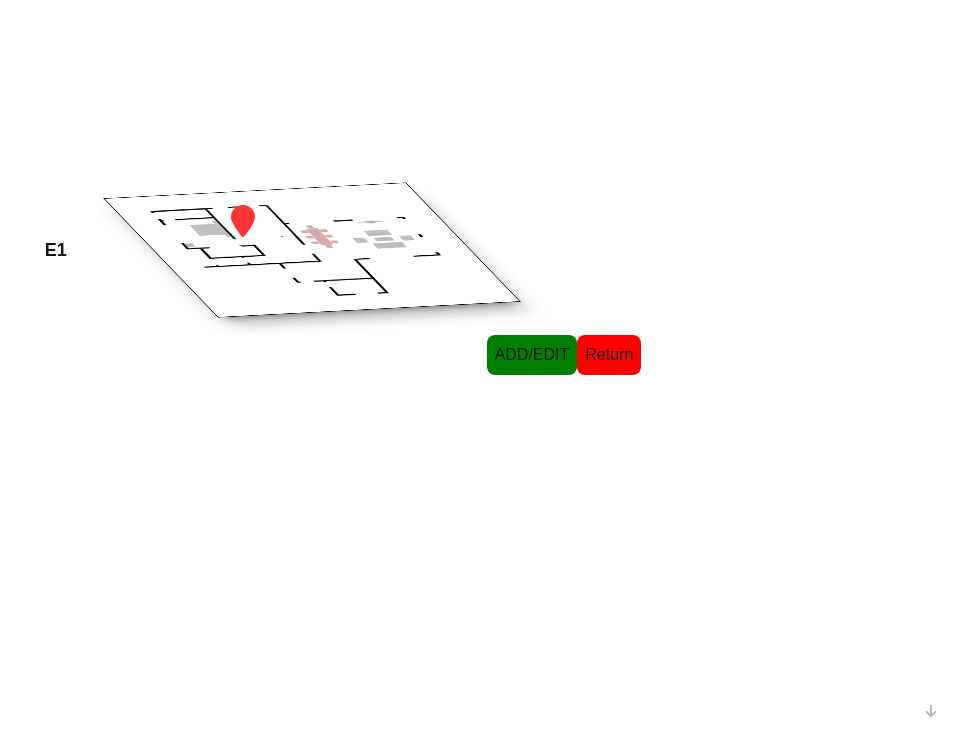
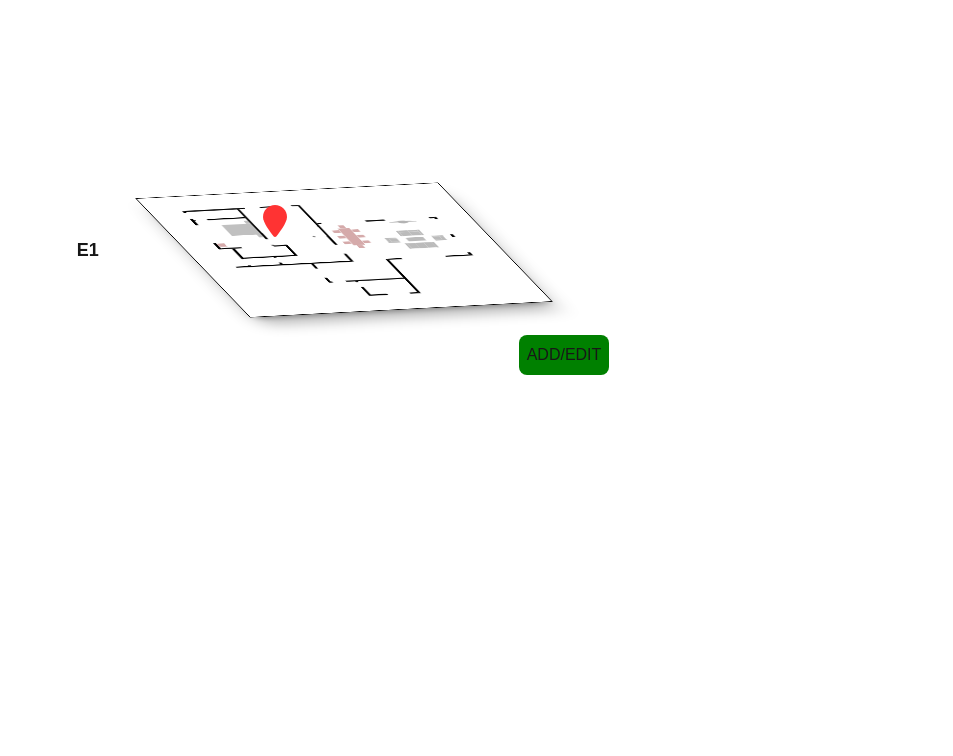
Before and after one commit to S1nju/project-stage, a Next.js app in the folder 2/: page / in a window 1280 px wide. Both pictures are taken after a click on the picture 716 px from the left and 125 px from the top of the page. Shown: the top 756 px of the page, without its empty margins (327-1280 px from the left). Built offline with nearby package versions, Linux system fonts and the light colour scheme.

Commit message:
adding on load transition

```diff
--- a/2/Components/Reserveshapes.tsx
+++ b/2/Components/Reserveshapes.tsx
@@ -27,7 +27,18 @@ function Reserveshapes() {
   const [boxesReady, setBoxesReady] = useState(false);
 
   useEffect(() => {
-    // Set a flag after the first render
+    gsap.fromTo(".etages",{
+      yPercent:200,
+      'webkitFilter': 'blur(25px)',
+       opacity:0,
+
+  },{
+      yPercent:0,
+      'webkitFilter': 'blur(0px)',
+      opacity:1,
+      onComplete:()=>{    gsap.set(".etages", {translate:""});}
+  })
+
     setBoxesReady(true);
   }, []);
   const [nextitems,setnextitems]=useState(0);
@@ -87,9 +98,18 @@ gsap.to(".notselecteddown",{
    ease:"power4.out"
 
 
-                })}
+                })
+
+
+
+
+              }
+
+
 
   },[selected])
+
+
   const svgobj=(<></>)
   const [etages,setetages] = useState<Etage[]>([
     { id:0,
@@ -422,16 +442,12 @@ gsap.to(".notselecteddown",{
             <button className={selected.isseleced && selected.id === index ? "self-end p-2 rounded-lg cursor-pointer" : "hidden"} style={{ backgroundColor: editMode ? "blue" : "green" }} onClick={() => {
                 setEditMode(prev => !prev);
             } }>ADD/EDIT</button>
-            <button className={selected.isseleced && selected.id === index ? "self-end p-2 rounded-lg cursor-pointer" : "hidden"} style={{ backgroundColor: "red" }} onClick={() => {
-
-                window.location.reload();
-            } }>Return</button>
 
         </div>
     </div>);
   return (
     <div>
-    <div className=" flex flex-col items-center justify-center overflow-hidden  w-full h-full" >
+    <div className=" flex flex-col items-center justify-center overflow-hidden etages opacity-0 w-full h-full" >
       {Showedetages[nextitems].map((item, index) => (<React.Fragment    key={index} >
 { newLocal(item,index," absolute transition-transform duration-300 hover:translate-y-[-10px] upper ") }
 
@@ -440,7 +456,7 @@ gsap.to(".notselecteddown",{
 {Showedetages[nextitems].map((itemnext,indexnext)=><React.Fragment key={indexnext} >{indexnext>2? ""
 :newLocal(itemnext,indexnext,"blur-[20px] opacity-0.2 nexto ")}</React.Fragment> )}</div>
 <div className="absolute bottom-0 right-0 mb-4 flex flex-col gap-2">
-{ nextitems!==0&& <button  onClick={()=>{setTimeout(()=>setnextitems(prev=>prev-1),2000)
+{ (nextitems!==0&&!selected.isseleced)&& <button  onClick={()=>{setTimeout(()=>setnextitems(prev=>prev-1),2000)
 
 const next = gsap.utils.toArray(".nexto");
 const upper = gsap.utils.toArray(".upper")
@@ -498,57 +514,20 @@ if(!boxesReady)return;
 
 
  </button>}
-{ nextitems!==0&& <button  onClick={()=>{setTimeout(()=>setnextitems(prev=>prev-1),2000)
+{ selected.isseleced&& <button  onClick={()=>{
+   if(selected.isseleced) {
 
-const next = gsap.utils.toArray(".nexto");
-const upper = gsap.utils.toArray(".upper")
-if(!boxesReady)return;
- gsap.to(upper,{
-     yPercent:-65,
-     duration:1,
-     stagger:0.3,
-     opacity:0,
-     onComplete:()=>{
-         gsap.fromTo(upper,{
-             yPercent:200,
+gsap.to(".etages",{
+  opacity:0,
+})
 
-             'webkitFilter': 'blur(25px)',
-             opacity:0,
-
-         },{
-             yPercent:0,
-             'webkitFilter': 'blur(0px)',
-             opacity:1,
-             onComplete:()=>{    gsap.set(upper, {translate:""});}
-         })
-     }
- })
-
-
- gsap.to(next,{
-   opacity:0,
-   delay:1,
-   onComplete:()=>{
-     gsap.fromTo(next,{
-         'webkitFilter': 'blur(0px)',
-         opacity:0
-
-     },{
-
-         'webkitFilter': 'blur(20px)',
-         delay:1,
-         scale:1.1,
-         opacity:1,
-
-     })
- }
-
-})
+ window.location.reload()
+  }
 
 }} className="
   cursor-pointer flex flex-col gap-2 items-center
   justify-center text-2xl  transition-opacity duration-300 hover:bg-[#ffe2e256] p-4  ">
- <svg xmlns="http://www.w3.org/2000/svg" viewBox="0 0 576 512">
+ <svg xmlns="http://www.w3.org/2000/svg" className="w-4" viewBox="0 0 576 512">
   <path fill="#ffffff" d="M264.5 5.2c14.9-6.9 32.1-6.9 47 0l218.6 101c8.5 3.9
   13.9 12.4 13.9 21.8s-5.4 17.9-13.9 21.8l-218.6 101c-14.9 6.9-32.1 6.9-47 0L45.9
   149.8C37.4 145.8 32 137.3 32 128s5.4-17.9 13.9-21.8L264.5 5.2zM476.9 209.6l53.2
@@ -561,7 +540,7 @@ if(!boxesReady)return;
 
  </button>}
 
-    { nextitems!=Showedetages.length-1&& <button onClick={()=>{setTimeout(()=>setnextitems(prev=>prev+1),2000)
+    { ((nextitems!=Showedetages.length-1)&&!selected.isseleced)&& <button onClick={()=>{setTimeout(()=>setnextitems(prev=>prev+1),2000)
 
    const next = gsap.utils.toArray(".nexto");
    const upper = gsap.utils.toArray(".upper")
```
